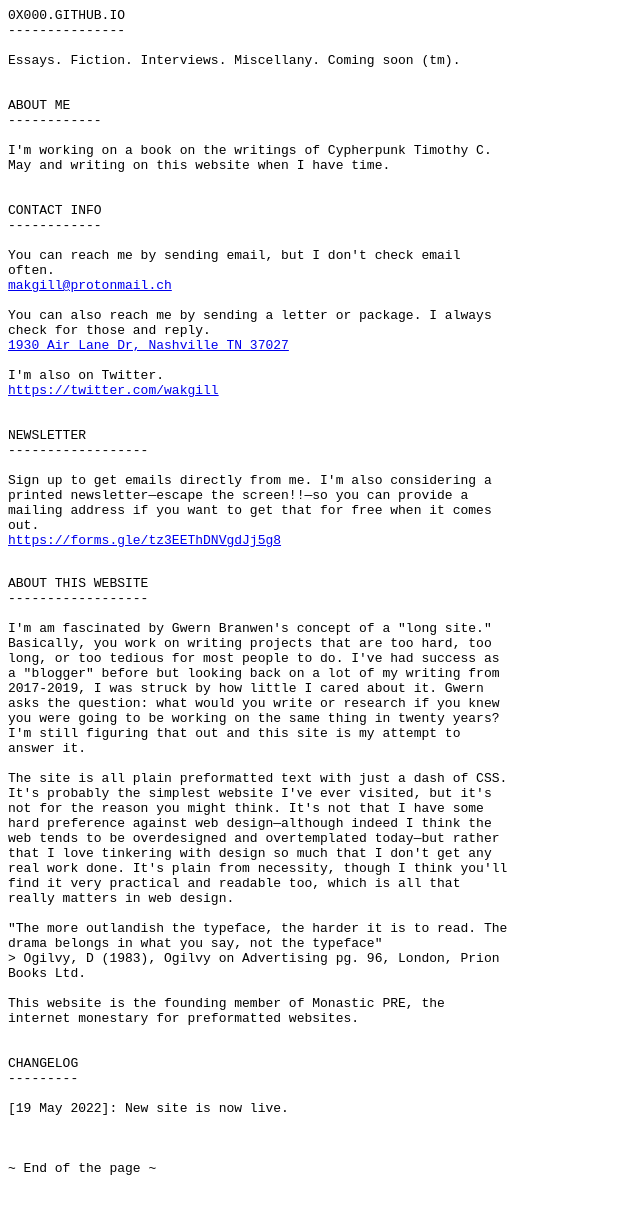
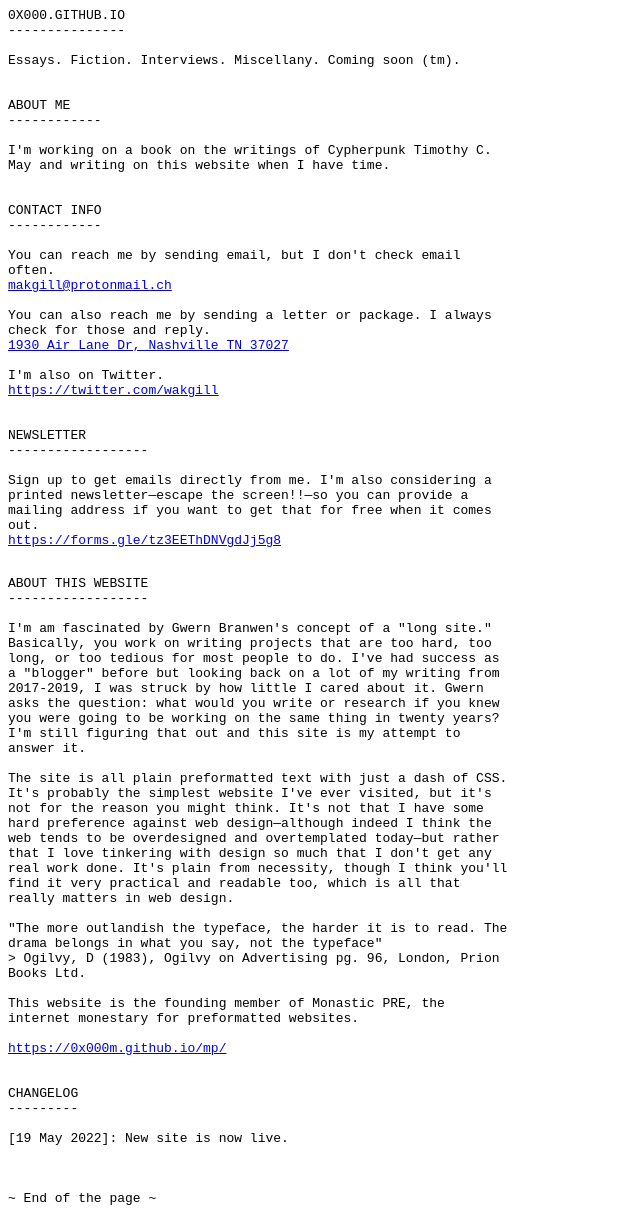
Before and after one commit to 0x000m/0x000m.github.io, a Jekyll site: the page built from index.md, in a window 1280 px wide. Shown: the whole page, without its empty margins (0-640 px from the left). Built offline with Jekyll 4.4.1, drawn with Linux system fonts in a browser that asks for light colours; before the commit the page ends 1189 px from its top, so only the background shows below that; some of the changed lines change nothing that is shown.

Commit message:
Update index.md

```diff
--- a/index.md
+++ b/index.md
@@ -49,6 +49,8 @@
 
 This website is the founding member of Monastic PRE, the internet monestary for preformatted websites.
 
+<a href="https://0x000m.github.io/mp/">https://0x000m.github.io/mp/</a>
+
 
 CHANGELOG
 ---------
```
